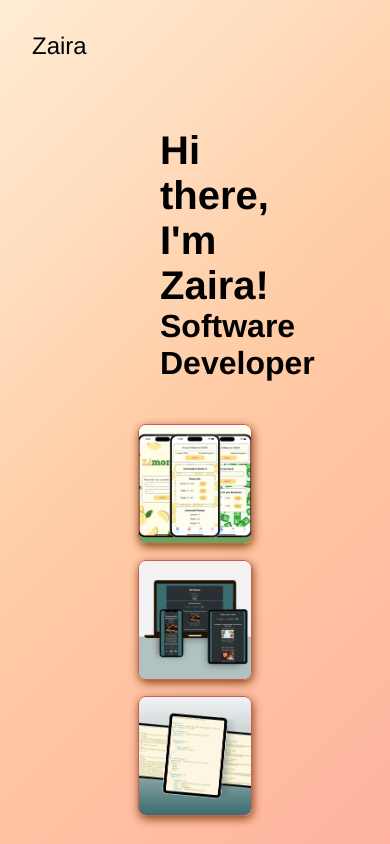
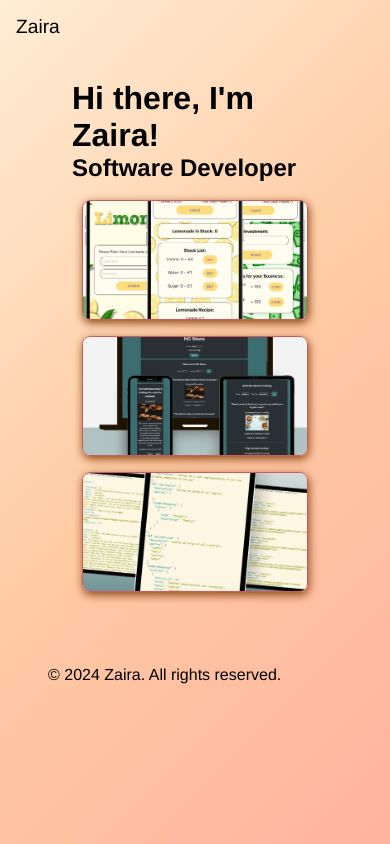
Before and after one commit to zairacodes/portfolio, a React (Vite) app: page / in a window 390 px wide. Built offline with nearby package versions, Linux system fonts and the light colour scheme.

Commit message:
Improve responsiveness on smaller screens

```diff
--- a/src/components/Footer/Footer.css
+++ b/src/components/Footer/Footer.css
@@ -1,5 +1,4 @@
 .footer {
-    box-sizing: border-box;
     padding: 2rem;
     width: 100vw;
 }
@@ -10,3 +9,9 @@
     font-size: 1rem;
     font-weight: 400;
 }
+
+@media (max-width: 790px) {
+    .footer {
+        padding: 1rem;
+    }
+}
--- a/src/components/Header/Header.css
+++ b/src/components/Header/Header.css
@@ -18,3 +18,13 @@ header a {
     color: inherit;
     text-decoration: none;
 }
+
+@media (max-width: 790px) {
+    .header {
+        padding: 1rem;
+    }
+
+    .header-text {
+        font-size: 1.2rem;
+    }
+}
--- a/src/components/Homepage/Homepage.css
+++ b/src/components/Homepage/Homepage.css
@@ -1,4 +1,11 @@
 .main-container {
     margin: 0 4rem;
     padding: 6rem 2rem;
+}
+
+@media (max-width: 790px) {
+  .main-container {
+    margin: 0 2rem;
+    padding: 3rem 0.5rem;
   }
+}
--- a/src/components/Homepage/Main/Intro.css
+++ b/src/components/Homepage/Main/Intro.css
@@ -16,3 +16,18 @@
 .intro-subtext {
     font-size: 2rem;
 }
+
+@media (max-width: 790px) {
+    .intro-container {
+        padding-bottom: 0.5rem;
+        padding-left: 0;
+    }
+
+    .intro-text {
+        font-size: 2rem;
+    }
+
+    .intro-subtext {
+        font-size: 1.5rem;
+    }
+}
```
